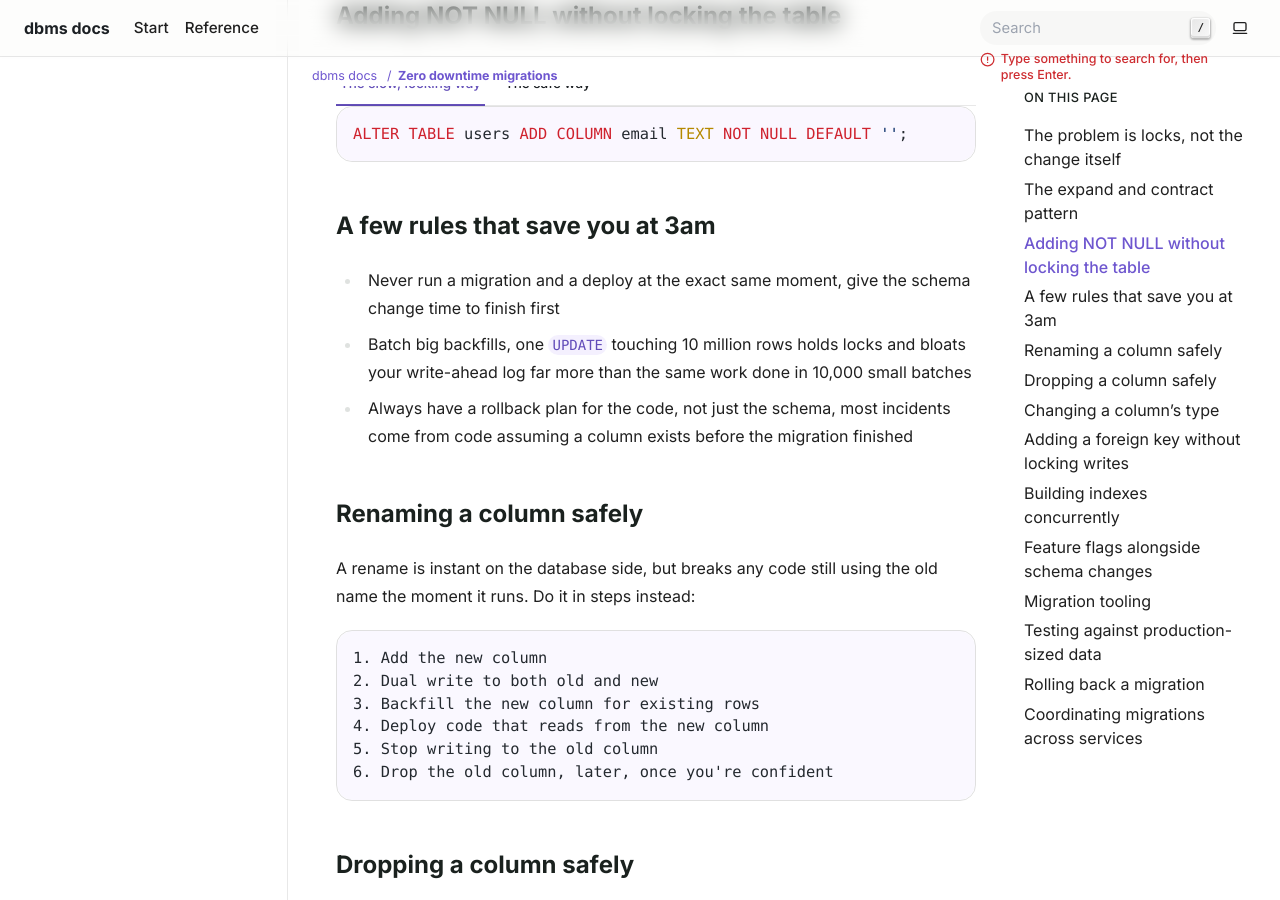
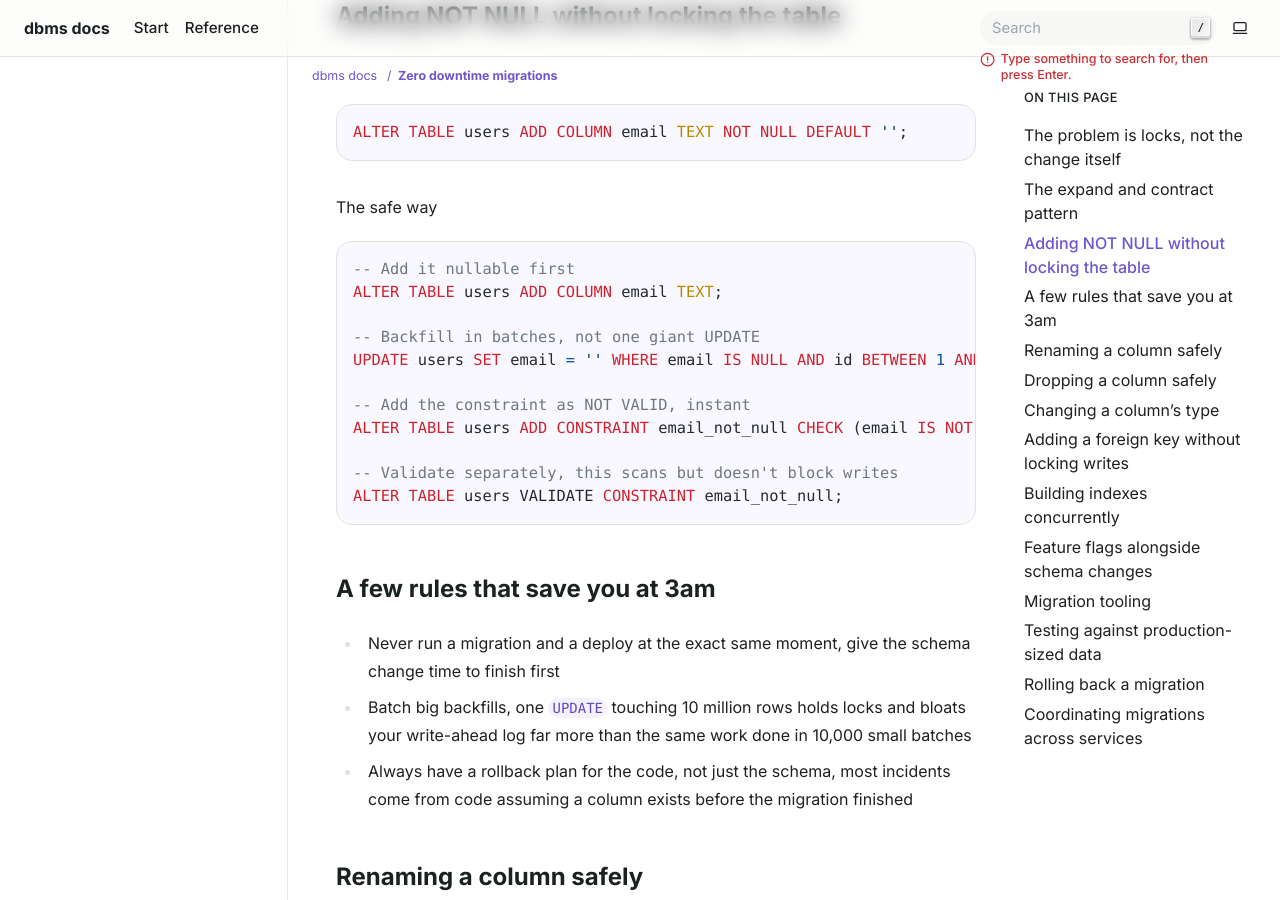
Before and after one commit to musix787-sketch/databases, a Sphinx documentation site: the page built from source/zero-downtime-migrations.rst, in a window 1280 px wide and 900 px high, scrolled down 1450 px. Built offline with Sphinx 7.4.7, drawn with Linux system fonts in a browser that asks for light colours; some of the changed lines change nothing that is shown.

Commit message:
Update zero-downtime-migrations.rst

```diff
--- a/source/zero-downtime-migrations.rst
+++ b/source/zero-downtime-migrations.rst
@@ -62,29 +62,27 @@ something, you roll back to step 2 without ever touching the schema again.
 Adding NOT NULL without locking the table
 -----------------------------------------------
 
-.. tab-set::
+The slow, locking way
 
-   .. tab-item:: The slow, locking way
+.. code-block:: sql
 
-      .. code-block:: sql
+   ALTER TABLE users ADD COLUMN email TEXT NOT NULL DEFAULT '';
 
-         ALTER TABLE users ADD COLUMN email TEXT NOT NULL DEFAULT '';
+The safe way
 
-   .. tab-item:: The safe way
+.. code-block:: sql
 
-      .. code-block:: sql
+   -- Add it nullable first
+   ALTER TABLE users ADD COLUMN email TEXT;
 
-         -- Add it nullable first
-         ALTER TABLE users ADD COLUMN email TEXT;
+   -- Backfill in batches, not one giant UPDATE
+   UPDATE users SET email = '' WHERE email IS NULL AND id BETWEEN 1 AND 10000;
 
-         -- Backfill in batches, not one giant UPDATE
-         UPDATE users SET email = '' WHERE email IS NULL AND id BETWEEN 1 AND 10000;
+   -- Add the constraint as NOT VALID, instant
+   ALTER TABLE users ADD CONSTRAINT email_not_null CHECK (email IS NOT NULL) NOT VALID;
 
-         -- Add the constraint as NOT VALID, instant
-         ALTER TABLE users ADD CONSTRAINT email_not_null CHECK (email IS NOT NULL) NOT VALID;
-
-         -- Validate separately, this scans but doesn't block writes
-         ALTER TABLE users VALIDATE CONSTRAINT email_not_null;
+   -- Validate separately, this scans but doesn't block writes
+   ALTER TABLE users VALIDATE CONSTRAINT email_not_null;
 
 .. _migration-tips:
 
```
